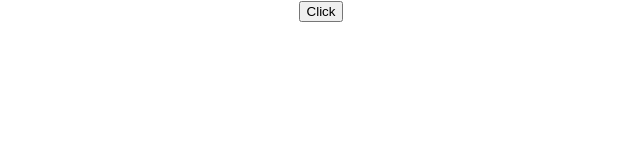
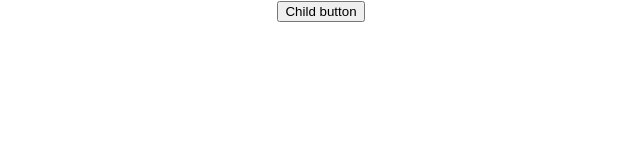
Before and after one commit to 01speed1/codevolution_react, a React (Create React App) app: page / in a window 1280 px wide. Shown: the top 160 px of the page, without its empty margins (319-959 px from the left). Built offline with nearby package versions, Linux system fonts and the light colour scheme.

Commit message:
playing with handle events and pass events to childs

```diff
--- a/src/App.js
+++ b/src/App.js
@@ -2,30 +2,21 @@ import React from 'react';
 import './App.css';
 
 //Components
-import Greet from './components/Greet'
-import Hello from './components/Hello'
-import Welcome from './components/Welcome'
-import Message from './components/Message';
-import Counter from './components/Counter';
-import Hi from './components/Hi';
-import FunctionClick from './components/FunctionClick';
+//import Greet from './components/Greet'
+//import Hello from './components/Hello'
+//import Welcome from './components/Welcome'
+//import Message from './components/Message';
+//import Counter from './components/Counter';
+//import Hi from './components/Hi';
+//import FunctionClick from './components/FunctionClick';
+//import EventBind from './components/EventBind';
+import ParentComponent from './components/ParentComponent';
 
 
 function App() {
   return (
     <div className="App">
-      <FunctionClick></FunctionClick>
-
-      {/* <Greet name="Oscar" heroName="Paps" > </Greet> */}
-      {/* <Hello /> */}
-
-      {/* <Welcome name="Natasha">
-        <p> BlackWidow </p>
-      </Welcome>} */}
-
-      {/* <Message></Message> */}
-      {/* <Counter></Counter> */}
-      {/* <Hi></Hi> */}
+      <ParentComponent></ParentComponent>
     </div>
   );
 }
--- /dev/null
+++ b/src/components/ChildComponent.js
@@ -0,0 +1,12 @@
+import React from 'react'
+
+function ChildComponent(props) {
+  console.log(props)
+  return (
+    <div>
+      <button onClick={ () => props.greetHandler('child') }>Child button</button>
+    </div>
+  )
+}
+
+export default ChildComponent
--- /dev/null
+++ b/src/components/EventBind.js
@@ -0,0 +1,32 @@
+import React, { Component } from 'react'
+
+export class EventBind extends Component {
+  constructor(props){
+    super(props)
+
+    this.state = {
+      message: "Hello"
+    }
+  }
+
+  changeMessage(){
+    this.setState({ message: "Good Bye" })
+    //console.log(this)
+  }
+
+  changeMessage2  = (newState) => {
+    this.setState(newState)
+  }
+
+
+  render() {
+    return (
+      <div>
+        <button onClick={ this.changeMessage.bind(this) } >{ this.state.message }</button>
+        <button onClick={ () => this.changeMessage2({ message: "Hello!" }) } >{ this.state.message }</button>
+      </div>
+    )
+  }
+}
+
+export default EventBind
--- /dev/null
+++ b/src/components/ParentComponent.js
@@ -0,0 +1,28 @@
+import React, { Component } from 'react'
+import ChildComponent from './ChildComponent'
+
+export class ParentComponent extends Component {
+
+  constructor(props){
+    super(props)
+
+    this.state = {
+      ParentName: "Parent"
+    }
+
+    this.greetParent = this.greetParent.bind(this)
+  }
+
+  greetParent(child){
+    alert(`Hello ${this.state.ParentName} from ${child}`)
+  }
+
+
+
+  render() {
+    return (<div><ChildComponent
+      greetHandler={this.greetParent}></ChildComponent></div>)
+  }
+}
+
+export default ParentComponent
```
